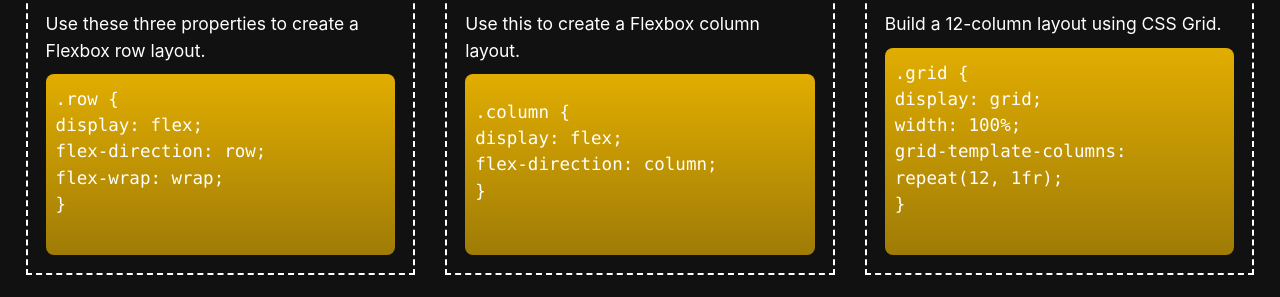
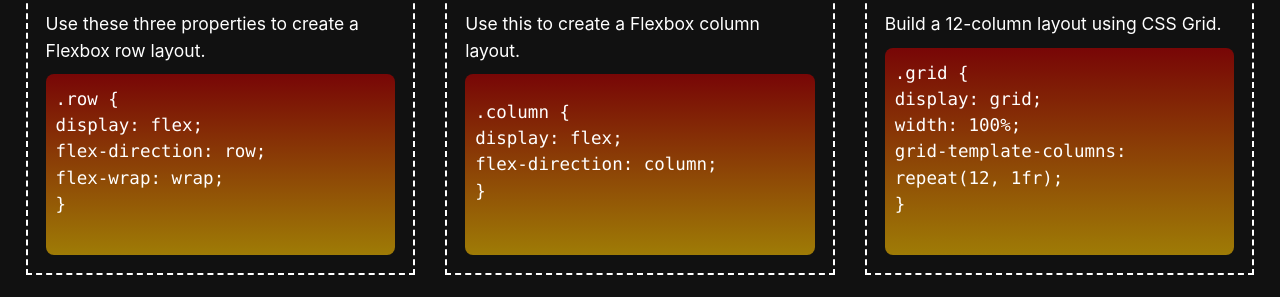
Before and after one commit to almondnick/css-cheatsheet, a plain HTML site: page index.html in a window 1280 px wide. Shown: the part 234-531 px from the top of the page. Drawn offline with Linux system fonts and the light colour scheme.

Commit message:
color changes and finishing touches

```diff
--- a/assets/style.css
+++ b/assets/style.css
@@ -165,11 +165,11 @@
     overflow: auto;
     tab-size: 4;
     padding: 1.2rem 1rem;
-    color: var(--gin);
+    color: var(--white);
     border-radius: 8px;
     /* use linear-gradient() function to create a fading background  */
     background-image: linear-gradient(
-    #e1ad01 0%,
+    #780606 0%,
     #e1ad01ae 100%
     );
     display: flex;
```
